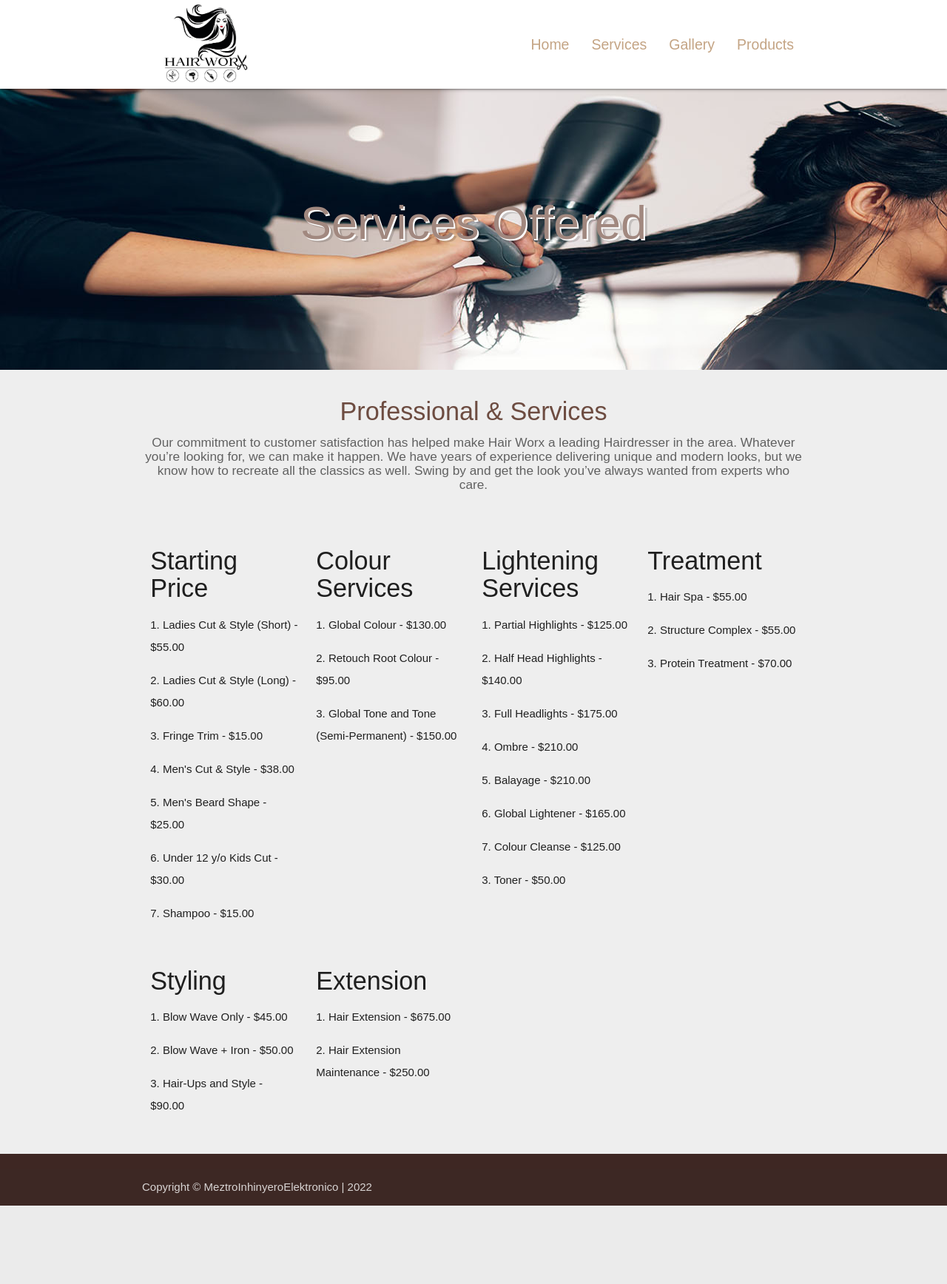
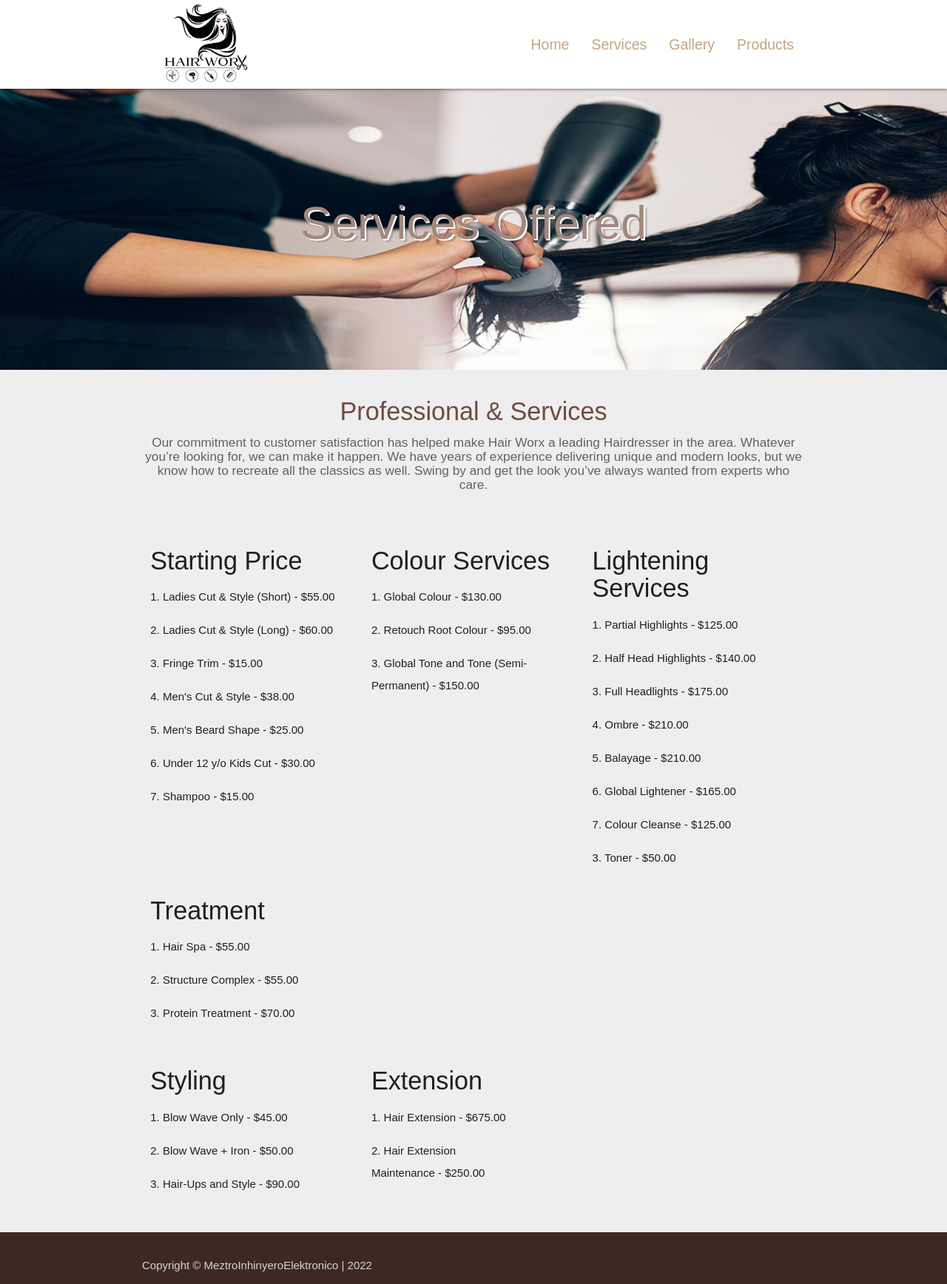
Before and after one commit to christopherece/hairworx_project, a Django app: page /services/ in a window 1280 px wide. Shown: the whole page at 74% size. Before the commit the page ends 1630 px from the top, so only its background shows below. Run offline with Django 4.2, Linux system fonts and the light colour scheme; parts of the project's set-up code (start-up, migrations or seed data) failed here and were passed over.

Commit message:
Edited Sevices2

```diff
--- a/templates/services/services.html
+++ b/templates/services/services.html
@@ -36,7 +36,7 @@
       <br>
       <!-- Row 1 -->
       <div class="row">
-        <div class="col s12 m3">
+        <div class="col s12 m3 l4">
           <h4>
             Starting Price
           </h4>
@@ -63,7 +63,7 @@
           </p>
 
         </div>
-        <div class="col s12 m3">
+        <div class="col s12 m3 l4">
           <h4>
              Colour Services
           </h4>
@@ -78,7 +78,7 @@
           </p>
         </div>
 
-        <div class="col s12 m3">
+        <div class="col s12 m3 l4">
           <h4>
              Lightening Services
           </h4>
@@ -108,7 +108,7 @@
           </p>
         </div>
 
-        <div class="col s12 m3">
+        <div class="col s12 m3 l4">
           <h4>
             Treatment
           </h4>
@@ -126,7 +126,7 @@
 
       <!-- Row2 -->
       <div class="row">
-        <div class="col s12 m3">
+        <div class="col s12 m3 l4">
           <h4>
              Styling
           </h4>
```
